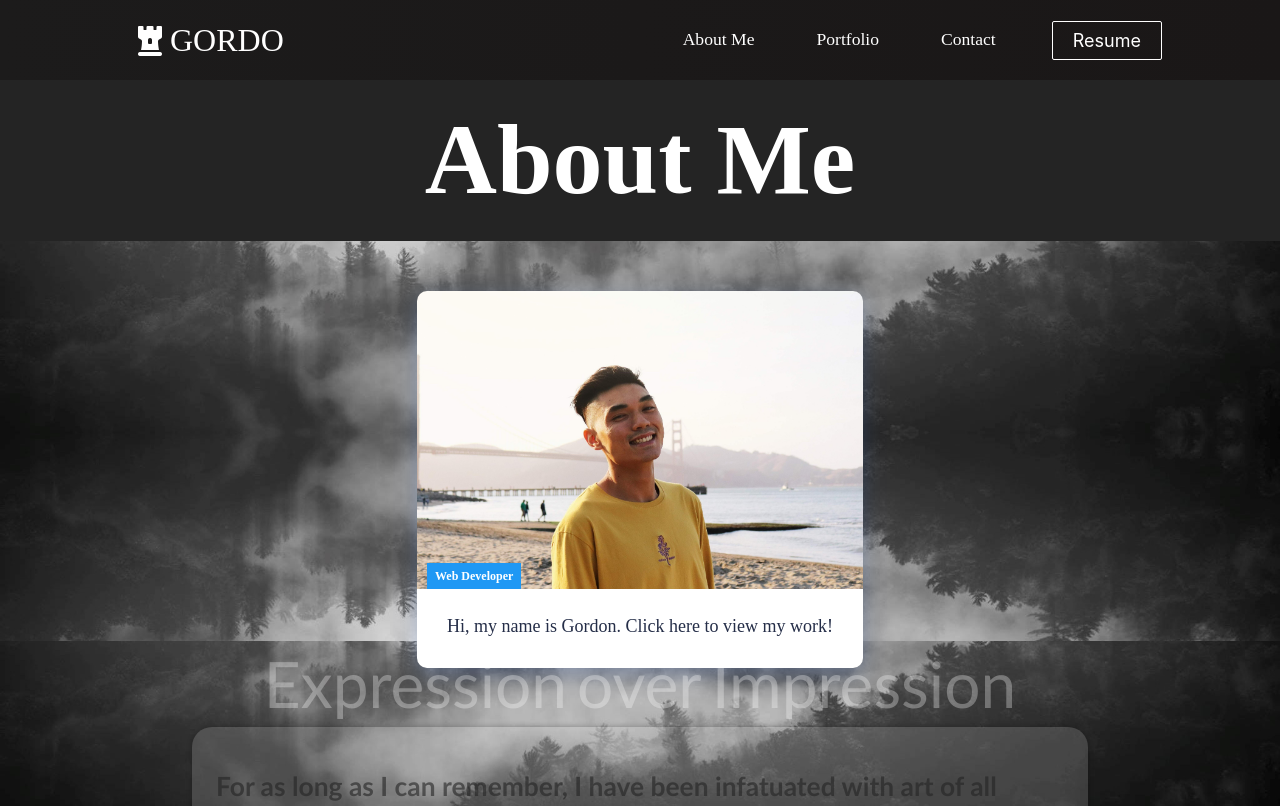
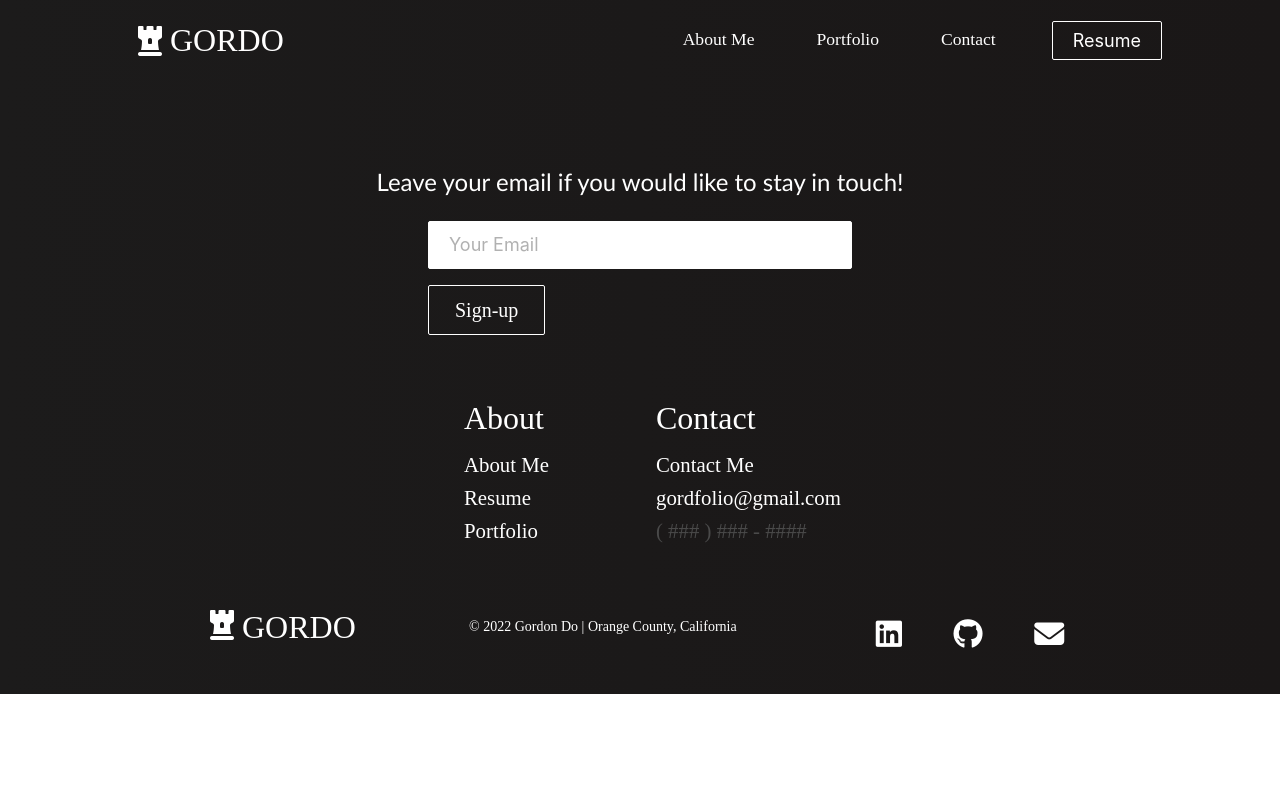
Before and after one commit to grdnd/react-gordfolio, a React (Create React App) app: page / in a window 1280 px wide. Shown: the top 806 px of the page. Built offline with nearby package versions, Linux system fonts and the light colour scheme.

Commit message:
fixing home page

```diff
--- a/src/App.js
+++ b/src/App.js
@@ -14,7 +14,7 @@ function App() {
       <Router>
         <Navbar />
         <Routes>
-          <Route path="/" exact={true} element={<AboutMe />} />
+          <Route path="/react-gordfolio" exact={true} element={<AboutMe />} />
           <Route path="/portfolio" element={<Portfolio />} />
           <Route path="/contact" element={<Contact />} />
           <Route path="/resume" element={<Resume />} />
--- a/src/components/Footer.js
+++ b/src/components/Footer.js
@@ -31,7 +31,7 @@ function Footer() {
         <div className="footer-link-wrapper">
           <div className="footer-link-items">
             <h2>About</h2>
-            <Link to="/">About Me</Link>
+            <Link to="/react-gordfolio">About Me</Link>
             <Link to="/resume">Resume</Link>
             <Link to="/portfolio">Portfolio</Link>
           </div>
@@ -46,7 +46,7 @@ function Footer() {
       <section className="social-media">
         <div className="social-media-wrap">
           <div className="footer-logo">
-            <Link to="/" className="social-logo">
+            <Link to="/react-gordfolio" className="social-logo">
               <i className="fas fa-chess-rook" />
               GORDO
             </Link>
--- a/src/components/Navbar.js
+++ b/src/components/Navbar.js
@@ -29,7 +29,11 @@ function Navbar() {
     <>
       <nav className="navbar">
         <div className="navbar-container">
-          <Link to="/" className="navbar-icon" onClick={closeMobileMenu}>
+          <Link
+            to="/react-gordfolio"
+            className="navbar-icon"
+            onClick={closeMobileMenu}
+          >
             <i className="fa-solid fa-chess-rook" />
             GORDO
           </Link>
@@ -38,7 +42,11 @@ function Navbar() {
           </div>
           <ul className={click ? "nav-menu active" : "nav-menu"}>
             <li className="nav-item">
-              <Link to="/" className="nav-links" onClick={closeMobileMenu}>
+              <Link
+                to="/react-gordfolio"
+                className="nav-links"
+                onClick={closeMobileMenu}
+              >
                 About Me
               </Link>
             </li>
```
